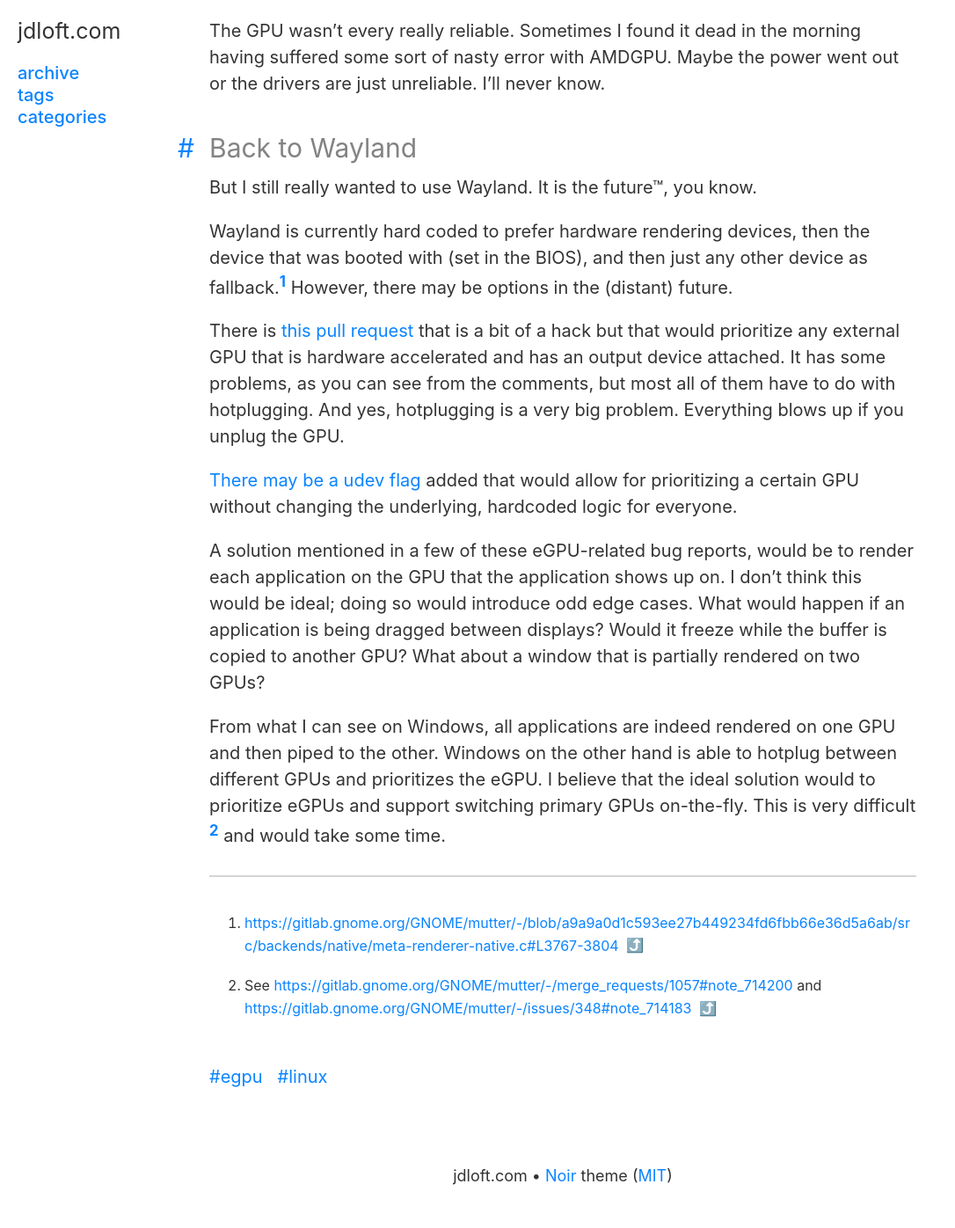
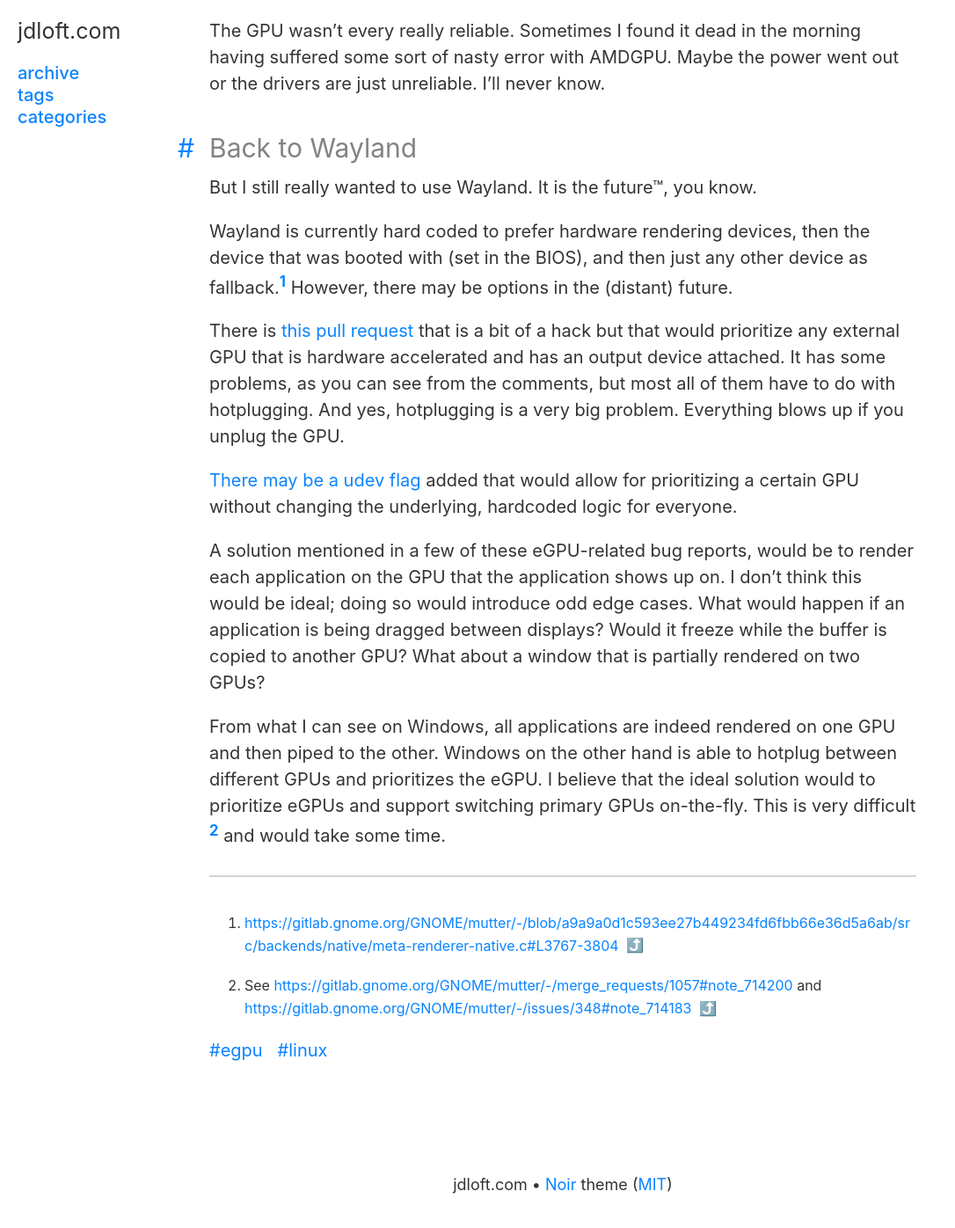
Before and after one commit to jdloft/jdloft.github.io, a Jekyll site: the page built from index.html, in a window 1280 px wide and 1400 px high, scrolled down 2706 px. Shown: the top 1396 px of the window at 88% size, without its empty margins (0-1086 px from the left). Built offline with Jekyll 4.4.1, drawn with Linux system fonts in a browser that asks for light colours; the list of posts is cut into pages by our own code.

Commit message:
More post spacing

```diff
--- a/_layouts/post.html
+++ b/_layouts/post.html
@@ -31,7 +31,6 @@ layout: default
 
   {{ content | smartify }}
 
-  <br>
   <div class="tag-list">
   {% if post %}
   {% assign tags = post.tags %}
--- a/_sass/_posts.scss
+++ b/_sass/_posts.scss
@@ -96,7 +96,7 @@ figure {
 
 .page,
 .post {
-  margin-bottom: 2em;
+  margin-bottom: 4em;
 
   li + li {
     margin-top: 0.25rem;
--- a/index.html
+++ b/index.html
@@ -35,7 +35,6 @@ title: Home
 
     {{ post.content | smartify }}
 
-    <br>
     <div class="tag-list">
       {% if post %}
       {% assign tags = post.tags %}
```
